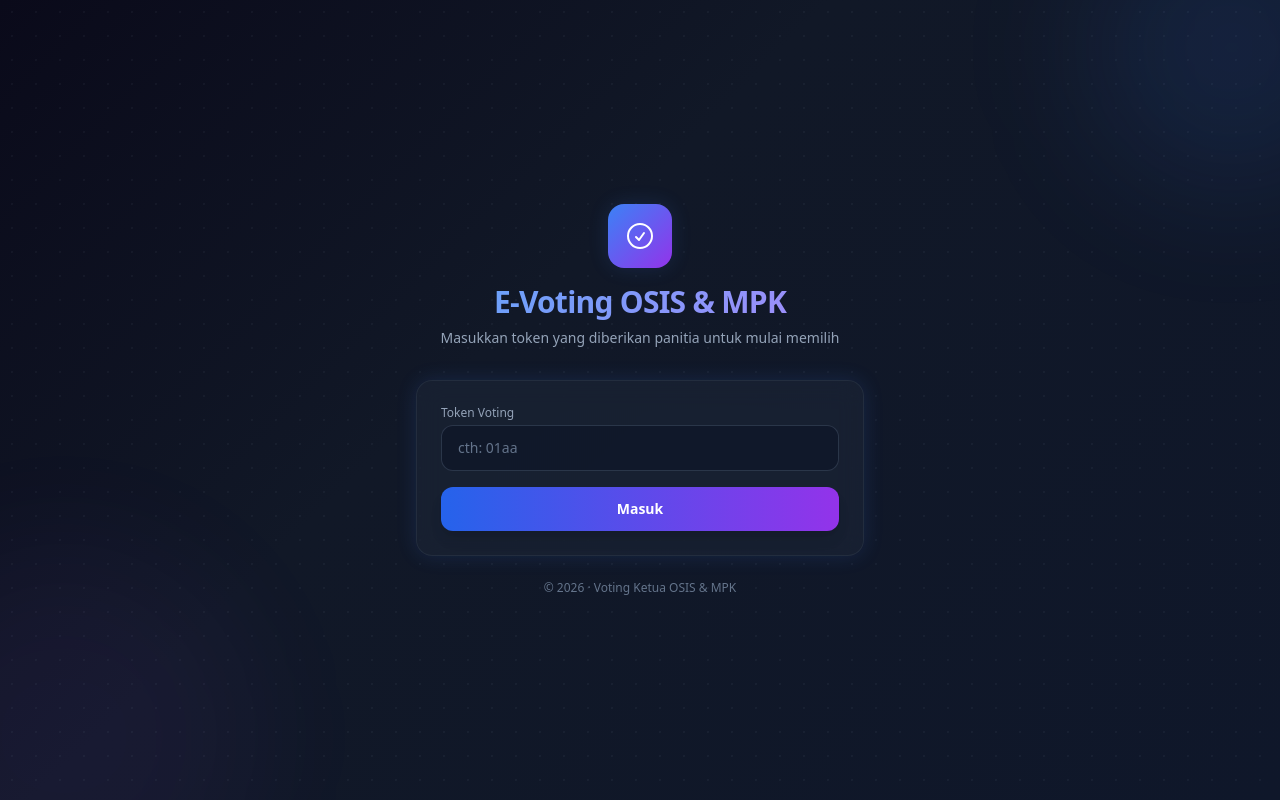
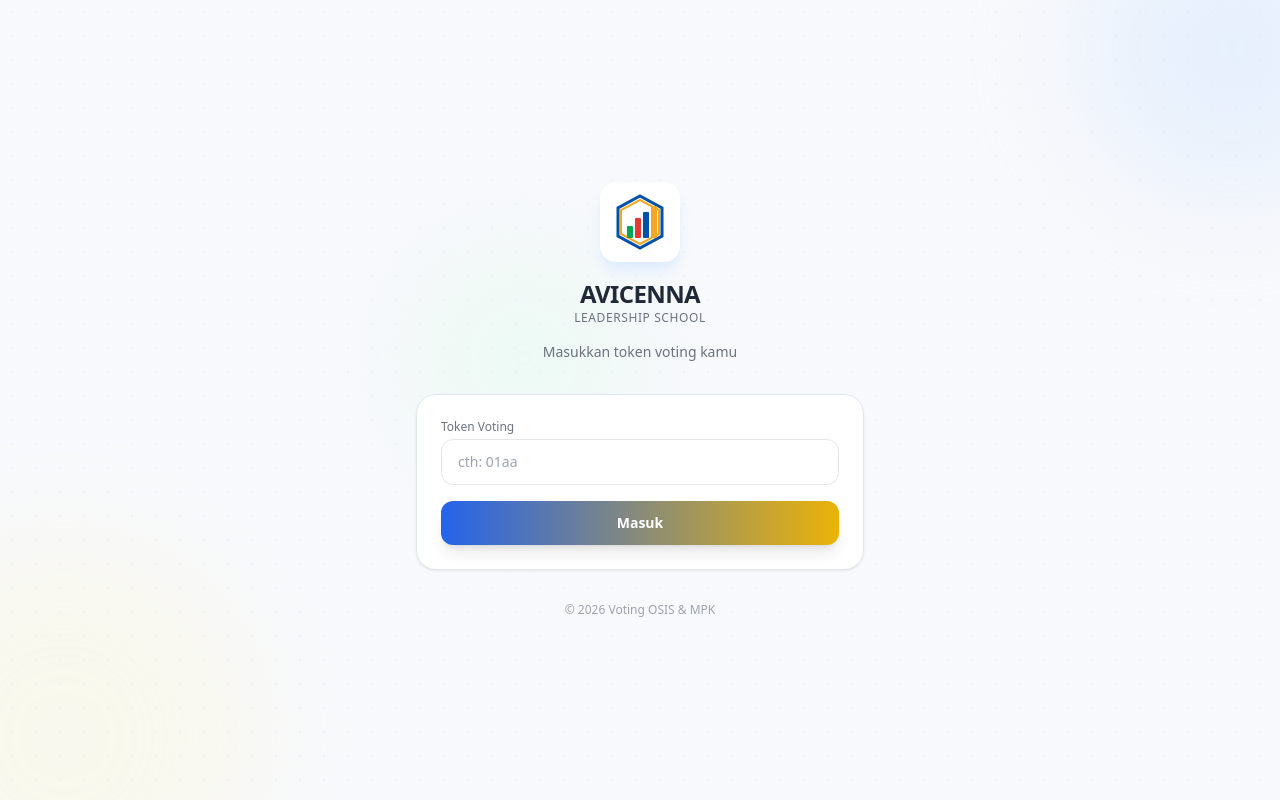
Before and after one commit to rezagiovanni/avi-vote, a Next.js app: page / in a window 1280 px wide. Built offline with nearby package versions, Linux system fonts and the light colour scheme.

Commit message:
fix: submit reads votes from cookies, refactor: avicenna light theme w/ school colors

```diff
--- a/components/Header.tsx
+++ b/components/Header.tsx
@@ -3,32 +3,32 @@ import Link from "next/link";
 
 export default function Header({ active }: { active: "profile" | "vote" }) {
   return (
-    <header className="sticky top-0 z-50 border-b border-slate-700/50 bg-slate-900/70 backdrop-blur-xl">
+    <header className="sticky top-0 z-50 border-b border-gray-200 bg-white/80 backdrop-blur-xl">
       <div className="mx-auto flex max-w-4xl items-center justify-between px-4 py-3">
-        <Link href="/profile" className="flex items-center gap-2 text-sm font-semibold">
-          <div className="flex h-8 w-8 items-center justify-center rounded-lg bg-gradient-to-br from-blue-500 to-purple-600 text-[10px] font-bold text-white">
-            EV
+        <Link href="/profile" className="flex items-center gap-2 text-sm font-semibold text-gray-700">
+          <div className="flex h-8 w-8 items-center justify-center rounded-lg bg-gradient-to-br from-blue-600 to-yellow-500 text-[10px] font-bold text-white">
+            AL
           </div>
-          <span className="hidden sm:inline">E-Voting</span>
+          <span className="hidden sm:inline">Avicenna Voting</span>
         </Link>
 
         <nav className="flex gap-2">
           <Link
             href="/profile"
-            className={`rounded-lg px-3 py-1.5 text-sm transition ${
+            className={`rounded-lg px-3 py-1.5 text-sm font-medium transition ${
               active === "profile"
-                ? "bg-white/10 text-white shadow-sm"
-                : "text-slate-400 hover:bg-white/5 hover:text-white"
+                ? "bg-blue-100 text-blue-700"
+                : "text-gray-500 hover:bg-gray-100 hover:text-gray-700"
             }`}
           >
             Profile
           </Link>
           <Link
             href="/vote/osis"
-            className={`rounded-lg px-3 py-1.5 text-sm transition ${
+            className={`rounded-lg px-3 py-1.5 text-sm font-medium transition ${
               active === "vote"
-                ? "bg-blue-600 text-white shadow-sm"
-                : "text-slate-400 hover:bg-white/5 hover:text-white"
+                ? "bg-gradient-to-r from-blue-600 to-yellow-500 text-white shadow-sm"
+                : "text-gray-500 hover:bg-gray-100 hover:text-gray-700"
             }`}
           >
             Vote
--- a/pages/api/vote/submit.ts
+++ b/pages/api/vote/submit.ts
@@ -7,7 +7,8 @@ export default async function handler(
 ) {
   if (req.method !== "POST") return res.status(405).end();
 
-  const { osis_vote, mpk_vote } = req.body as { osis_vote?: string; mpk_vote?: string };
+  const osis_vote = req.cookies?.osis_vote;
+  const mpk_vote = req.cookies?.mpk_vote;
 
   const token = req.cookies?.voter_token;
   if (!token) return res.status(401).json({ error: "Belum login" });
--- a/pages/index.tsx
+++ b/pages/index.tsx
@@ -29,56 +29,67 @@ export default function Home() {
 
   return (
     <main className="relative flex min-h-screen flex-col items-center justify-center overflow-hidden bg-dots px-4">
-      {/* decorative bg */}
-      <div className="pointer-events-none absolute -right-24 -top-24 h-72 w-72 animate-float rounded-full bg-blue-500/10 blur-3xl" />
-      <div className="pointer-events-none absolute -bottom-32 -left-32 h-96 w-96 animate-pulse-soft rounded-full bg-purple-500/10 blur-3xl" />
+      {/* decorative */}
+      <div className="pointer-events-none absolute -right-24 -top-24 h-72 w-72 animate-float rounded-full bg-blue-100/60 blur-3xl" />
+      <div className="pointer-events-none absolute -bottom-32 -left-32 h-96 w-96 animate-pulse-soft rounded-full bg-yellow-100/60 blur-3xl" />
+      <div className="pointer-events-none absolute left-1/3 top-1/3 h-48 w-48 animate-float rounded-full bg-green-100/50 blur-3xl" style={{ animationDelay: "-2s" }} />
 
       <div className="relative z-10 w-full max-w-md">
-        {/* logo area */}
-        <div className="mb-8 text-center">
-          <div className="mx-auto mb-4 flex h-16 w-16 items-center justify-center rounded-2xl bg-gradient-to-br from-blue-500 to-purple-600 glow-blue">
-            <svg className="h-8 w-8 text-white" fill="none" viewBox="0 0 24 24" stroke="currentColor" strokeWidth={1.5}>
-              <path strokeLinecap="round" strokeLinejoin="round" d="M9 12.75L11.25 15 15 9.75M21 12a9 9 0 11-18 0 9 9 0 0118 0z" />
-            </svg>
+        <div className="mb-8 text-center animate-slide-up">
+          {/* School Logo placeholder */}
+          <div className="mx-auto mb-4 flex h-20 w-20 items-center justify-center rounded-2xl bg-white shadow-lg shadow-blue-100">
+            <div className="relative h-14 w-14">
+              {/* hexagon bar-chart logo */}
+              <svg viewBox="0 0 56 56" className="h-14 w-14">
+                <polygon points="28,2 50,14 50,42 28,54 6,42 6,14" fill="none" stroke="#0051a8" strokeWidth="3" />
+                <polygon points="28,6 47,16 47,40 28,50 9,40 9,16" fill="none" stroke="#f5a623" strokeWidth="2" />
+                <rect x="15" y="32" width="6" height="12" fill="#00a651" rx="1" />
+                <rect x="23" y="24" width="6" height="20" fill="#e53935" rx="1" />
+                <rect x="31" y="18" width="6" height="26" fill="#0051a8" rx="1" />
+                <rect x="39" y="12" width="6" height="32" fill="#f5a623" rx="1" />
+              </svg>
+            </div>
           </div>
-          <h1 className="text-3xl font-bold tracking-tight txt-gradient">
-            E-Voting OSIS & MPK
+          <h1 className="text-2xl font-bold tracking-tight text-gray-800">
+            AVICENNA
           </h1>
-          <p className="mt-2 text-sm text-slate-400">
-            Masukkan token yang diberikan panitia untuk mulai memilih
+          <p className="text-xs font-medium tracking-wider text-gray-500">
+            LEADERSHIP SCHOOL
+          </p>
+          <p className="mt-4 text-sm text-gray-500">
+            Masukkan token voting kamu
           </p>
         </div>
 
-        {/* form card */}
-        <div className="glass rounded-2xl p-6 glow-blue">
+        <div className="glass animate-slide-up p-6" style={{ animationDelay: "0.1s" }}>
           <form onSubmit={login} className="space-y-4">
             <div>
-              <label className="mb-1 block text-xs font-medium text-slate-400">Token Voting</label>
+              <label className="mb-1 block text-xs font-medium text-gray-500">Token Voting</label>
               <input
                 value={token}
                 onChange={(e) => setToken(e.target.value)}
                 required
                 placeholder="cth: 01aa"
-                className="w-full rounded-xl border border-slate-600/50 bg-slate-900/80 px-4 py-3 text-sm text-white placeholder-slate-500 outline-none transition focus:border-blue-500 focus:ring-1 focus:ring-blue-500"
+                className="w-full rounded-xl border border-gray-200 bg-white px-4 py-3 text-sm text-gray-800 placeholder-gray-400 outline-none transition focus:border-blue-500 focus:ring-2 focus:ring-blue-100"
               />
             </div>
             {error && (
-              <div className="rounded-xl border border-red-500/20 bg-red-500/10 px-4 py-2.5 text-sm text-red-400">
+              <div className="rounded-xl border border-red-200 bg-red-50 px-4 py-2.5 text-sm text-red-600">
                 {error}
               </div>
             )}
             <button
               type="submit"
               disabled={loading}
-              className="w-full rounded-xl bg-gradient-to-r from-blue-600 to-purple-600 py-3 text-sm font-semibold text-white shadow-lg transition hover:from-blue-500 hover:to-purple-500 hover:shadow-blue-500/30 disabled:opacity-60"
+              className="w-full rounded-xl bg-gradient-to-r from-blue-600 to-yellow-500 py-3 text-sm font-semibold text-white shadow-lg transition hover:from-blue-700 hover:to-yellow-600 hover:shadow-blue-200/50 disabled:opacity-60"
             >
               {loading ? "Memproses..." : "Masuk"}
             </button>
           </form>
         </div>
 
-        <p className="mt-6 text-center text-xs text-slate-500">
-          © {new Date().getFullYear()} · Voting Ketua OSIS & MPK
+        <p className="mt-8 text-center text-xs text-gray-400">
+          © {new Date().getFullYear()} Voting OSIS & MPK
         </p>
       </div>
     </main>
--- a/styles/globals.css
+++ b/styles/globals.css
@@ -2,72 +2,62 @@
 @tailwind components;
 @tailwind utilities;
 
+/* Avicenna light theme */
 :root {
-  --foreground-rgb: 255, 255, 255;
-  --bg-start: #0a0a1a;
-  --bg-end: #0f172a;
+  --bg: #f8f9fc;
+  --bg-card: #ffffff;
+  --text-primary: #1e293b;
+  --text-secondary: #64748b;
+  --text-muted: #94a3b8;
+  --border: #e2e8f0;
+  --blue: #0051a8;
+  --yellow: #f5a623;
+  --green: #00a651;
+  --red: #e53935;
 }
 
 body {
-  color: rgb(var(--foreground-rgb));
-  background: linear-gradient(135deg, var(--bg-start) 0%, #111827 40%, var(--bg-end) 100%);
+  color: var(--text-primary);
+  background: var(--bg);
   min-height: 100vh;
   font-feature-settings: "cv02", "cv03", "cv04", "cv11";
 }
 
-/* glass card base */
+/* glass card – light */
 .glass {
-  background: rgba(30, 41, 59, 0.5);
-  backdrop-filter: blur(12px);
-  -webkit-backdrop-filter: blur(12px);
-  border: 1px solid rgba(148, 163, 184, 0.1);
+  background: var(--bg-card);
+  border: 1px solid var(--border);
+  box-shadow: 0 1px 3px rgba(0, 0, 0, 0.06), 0 1px 2px rgba(0, 0, 0, 0.04);
+  border-radius: 1.25rem;
 }
 .glass:hover {
-  background: rgba(30, 41, 59, 0.65);
-  border-color: rgba(59, 130, 246, 0.3);
+  border-color: var(--blue);
+  box-shadow: 0 4px 12px rgba(0, 81, 168, 0.1);
 }
 
-/* glow effects */
+/* glow accent */
 .glow-blue {
-  box-shadow: 0 0 20px rgba(59, 130, 246, 0.15);
+  box-shadow: 0 0 0 1px rgba(0, 81, 168, 0.08);
 }
 .glow-blue:hover {
-  box-shadow: 0 0 30px rgba(59, 130, 246, 0.3);
+  box-shadow: 0 0 20px rgba(0, 81, 168, 0.15);
 }
 
 /* gradient accent text */
 .txt-gradient {
-  background: linear-gradient(135deg, #60a5fa, #a78bfa);
+  background: linear-gradient(135deg, #0051a8, #f5a623);
   -webkit-background-clip: text;
   -webkit-text-fill-color: transparent;
   background-clip: text;
 }
 
-/* subtle dot pattern */
+/* subtle pattern */
 .bg-dots {
-  background-image: radial-gradient(rgba(148, 163, 184, 0.06) 1px, transparent 1px);
+  background-image: radial-gradient(rgba(0, 81, 168, 0.04) 1px, transparent 1px);
   background-size: 24px 24px;
 }
 
-/* orbit spin */
-@keyframes spin-slow {
-  from { transform: rotate(0deg); }
-  to { transform: rotate(360deg); }
-}
-.animate-spin-slow {
-  animation: spin-slow 20s linear infinite;
-}
-
-/* pulse softly */
-@keyframes pulse-soft {
-  0%, 100% { opacity: 0.4; }
-  50% { opacity: 0.8; }
-}
-.animate-pulse-soft {
-  animation: pulse-soft 3s ease-in-out infinite;
-}
-
-/* floating */
+/* animations */
 @keyframes float {
   0%, 100% { transform: translateY(0); }
   50% { transform: translateY(-10px); }
@@ -76,11 +66,32 @@ body {
   animation: float 6s ease-in-out infinite;
 }
 
-/* scales on hover */
+@keyframes pulse-soft {
+  0%, 100% { opacity: 0.3; }
+  50% { opacity: 0.7; }
+}
+.animate-pulse-soft {
+  animation: pulse-soft 3s ease-in-out infinite;
+}
+
+@keyframes slideUp {
+  from { opacity: 0; transform: translateY(12px); }
+  to { opacity: 1; transform: translateY(0); }
+}
+.animate-slide-up {
+  animation: slideUp 0.4s ease-out both;
+}
+
 .card-scale {
   transition: transform 0.2s ease, box-shadow 0.2s ease;
 }
 .card-scale:hover {
-  transform: scale(1.03);
-  box-shadow: 0 8px 30px rgba(59, 130, 246, 0.2);
+  transform: scale(1.02);
+  box-shadow: 0 8px 25px rgba(0, 81, 168, 0.12);
 }
+
+/* badge for colors */
+.badge-blue { background: #e8f0fe; color: #0051a8; }
+.badge-yellow { background: #fef3e0; color: #b87a00; }
+.badge-green { background: #e6f4ea; color: #007a3d; }
+.badge-red { background: #fce8e6; color: #c5221f; }
```
Also changed, not shown: components/CandidateCard.tsx (+14 -13 lines), pages/vote/confirm.tsx (+18 -17 lines), pages/vote/done.tsx (+6 -6 lines).
